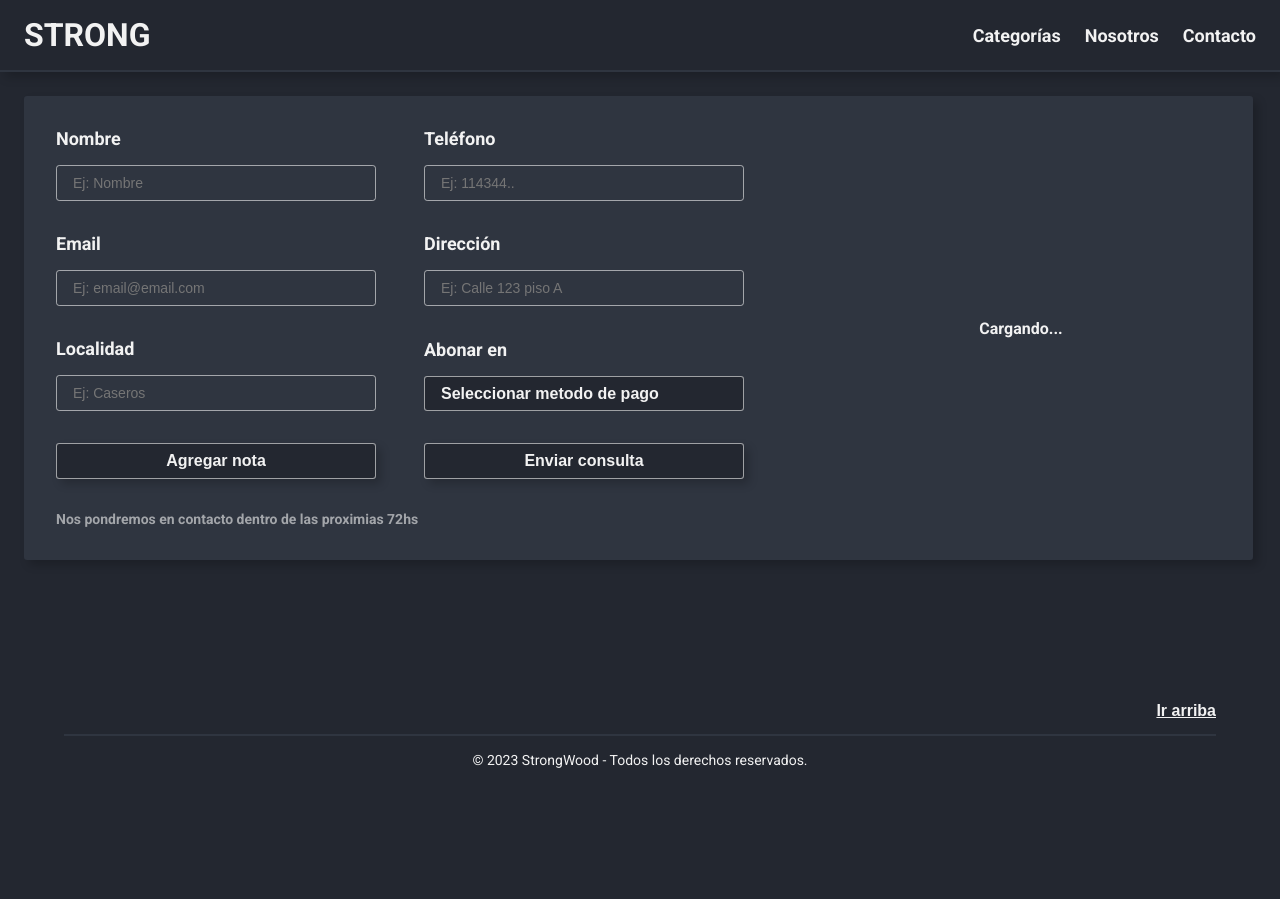
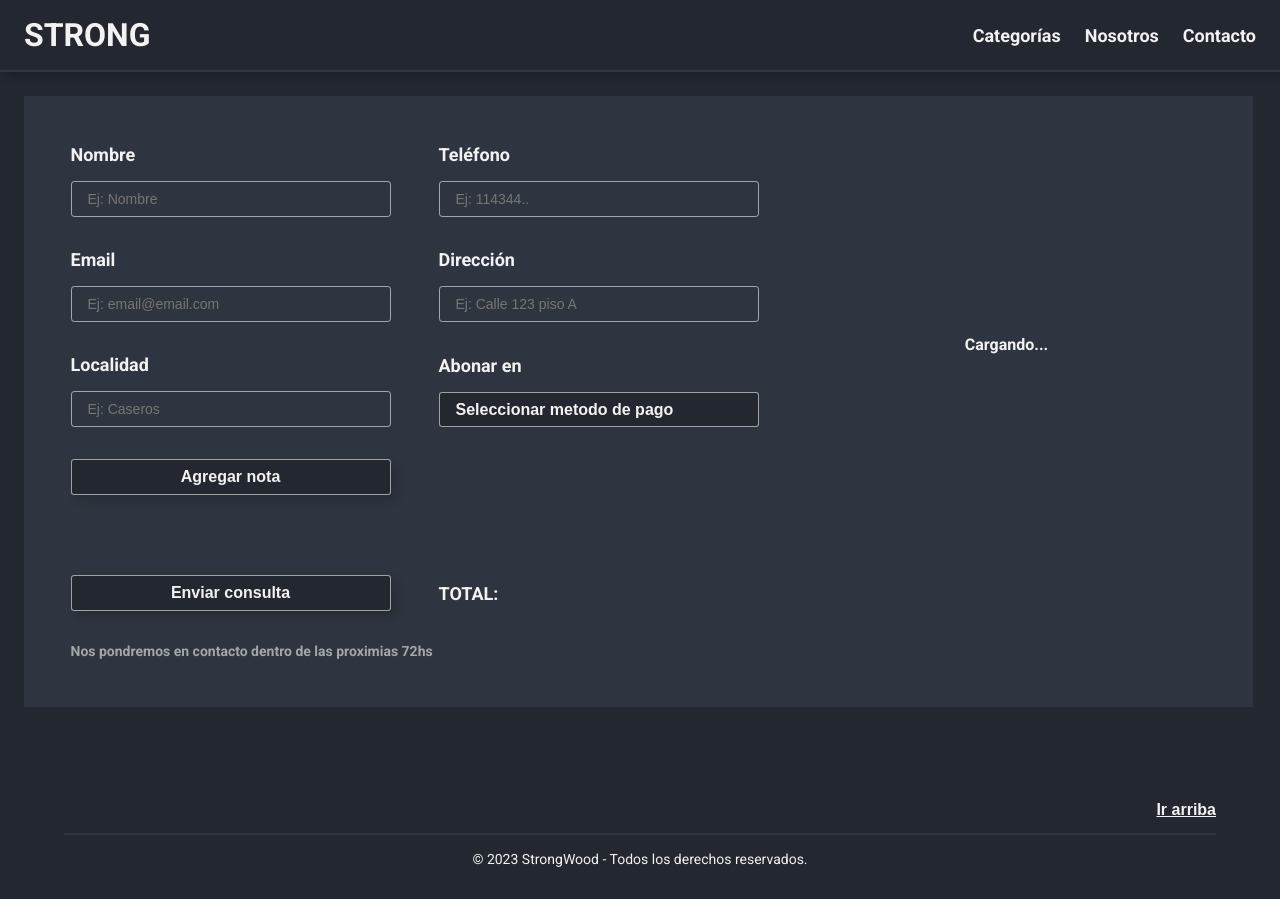
Before and after one commit to Tdibacco17/StrongWood-v2, a Next.js app: page /productos/1/contacto in a window 1280 px wide. Before the commit the page ends 800 px from the top, so only its background shows below. Built offline with nearby package versions, Linux system fonts and the light colour scheme.

Commit message:
ajustes contact pages

```diff
--- a/components/ContactProductComponent/ContactProductComponent.module.scss
+++ b/components/ContactProductComponent/ContactProductComponent.module.scss
@@ -13,31 +13,32 @@
 
     .container-wrapper-card-contact-vertical {
         display: flex;
-        flex-direction: column;
-        gap: 2rem;
-        background-color: var(--secondary-color);
-        border-radius: var(--border-radius);
-        box-shadow: var(--box-shadow);
-        padding: 2rem;
+        justify-content: center;
         overflow: hidden;
-
-        @media (max-width:1170px) {
-            padding: 2rem 1.3rem;
-        }
-
-        @media (max-width:992px) {
-            padding: 2rem 1rem;
-        }
 
         .container-wrapper-card-contact {
             display: flex;
             flex-direction: row-reverse;
             justify-content: space-between;
+            background-color: var(--secondary-color);
+            border-radius: var(--border-radius);
+            box-shadow: var(--box-shadow);
+            padding: 3rem;
+            gap: 3rem;
+
+            @media (max-width:1170px) {
+                padding: 2rem;
+            }
 
             @media (max-width:992px) {
                 flex-direction: column;
                 align-items: center;
+                width: 100%;
                 gap: 2rem;
+            }
+
+            @media (max-width:640px) {
+                padding: 1rem;
             }
 
             .container-outer-image-product-contact {
@@ -108,10 +109,23 @@
                     max-width: 100%;
                 }
 
+                @media (max-width:305px) {
+                    min-width: var(--width-large-form);
+                    max-width: var(--width-large-form);
+                }
+
+                @media (max-width:290px) {
+                    --width-large-form: 15rem;
+                }
+
                 .wrapper-field-complete {
                     display: flex;
                     align-items: flex-end;
                     gap: 3rem;
+
+                    &.space-btn-submit {
+                        padding-top: 3rem;
+                    }
 
                     @media (max-width:1170px) {
                         gap: 1.5rem;
@@ -122,8 +136,17 @@
                         grid-template-columns: repeat(2, 1fr);
                     }
 
-                    @media (max-width:600px) {
+                    @media (max-width:640px) {
                         grid-template-columns: repeat(1, 1fr);
+                    }
+
+                    .resume-total {
+                        display: flex;
+                        align-items: center;
+                        height: 100%;
+                        font-size: var(--font-xmedium);
+                        font-weight: var(--font-bold);
+                        text-transform: uppercase;
                     }
 
                     .btn-custom {
@@ -158,7 +181,7 @@
                             max-width: 100%;
                         }
 
-                        @media (max-width:600px) {
+                        @media (max-width:640px) {
                             padding: 0.5rem;
                         }
 
@@ -204,7 +227,7 @@
                             max-width: 100%;
                         }
 
-                        @media (max-width:600px) {
+                        @media (max-width:640px) {
                             padding: 0.5rem;
                         }
 
--- a/components/ContactProductComponent/ContactProductComponent.tsx
+++ b/components/ContactProductComponent/ContactProductComponent.tsx
@@ -53,16 +53,16 @@ export default function ContactProductComponent({
                     </div>
                     <form onSubmit={handleSubmit} className={styles['container-section-form']}>
                         <div className={styles['wrapper-field-complete']}>
-                            <FieldToCompleteComponent isTextAreaField={false} isSelectField={false} fieldProps={data.contact.fields.name} valueRef={nameRef} />
-                            <FieldToCompleteComponent isTextAreaField={false} isSelectField={false} fieldProps={data.contact.fields.phone} valueRef={phoneRef} />
+                            <FieldToCompleteComponent contactPage={false} isTextAreaField={false} isSelectField={false} fieldProps={data.contact.fields.name} valueRef={nameRef} />
+                            <FieldToCompleteComponent contactPage={false} isTextAreaField={false} isSelectField={false} fieldProps={data.contact.fields.phone} valueRef={phoneRef} />
                         </div>
                         <div className={styles['wrapper-field-complete']}>
-                            <FieldToCompleteComponent isTextAreaField={false} isSelectField={false} fieldProps={data.contact.fields.email} valueRef={emailRef} />
-                            <FieldToCompleteComponent isTextAreaField={false} isSelectField={false} fieldProps={data.contact.fields.direction} valueRef={directionRef} />
+                            <FieldToCompleteComponent contactPage={false} isTextAreaField={false} isSelectField={false} fieldProps={data.contact.fields.email} valueRef={emailRef} />
+                            <FieldToCompleteComponent contactPage={false} isTextAreaField={false} isSelectField={false} fieldProps={data.contact.fields.direction} valueRef={directionRef} />
                         </div>
                         <div className={styles['wrapper-field-complete']}>
-                            <FieldToCompleteComponent isTextAreaField={false} isSelectField={false} fieldProps={data.contact.fields.location} valueRef={locationRef} />
-                            <FieldToCompleteComponent isTextAreaField={false} isSelectField={true} selectProps={data.contact.fields.select.options} handlePaymentChange={handlePaymentChange} selectRef={selectRef} selectedPayment={selectedPayment} />
+                            <FieldToCompleteComponent contactPage={false} isTextAreaField={false} isSelectField={false} fieldProps={data.contact.fields.location} valueRef={locationRef} />
+                            <FieldToCompleteComponent contactPage={false} paymentMethod={paymentMethod} isSelect={isSelect} isTextAreaField={false} isSelectField={true} selectProps={data.contact.fields.select.options} handlePaymentChange={handlePaymentChange} selectRef={selectRef} selectedPayment={selectedPayment} />
                         </div>
                         <div className={styles['wrapper-field-complete']}>
                             <button className={styles['btn-custom']}
@@ -72,19 +72,41 @@ export default function ContactProductComponent({
                                 aria-label={data.contact.buttons.addNote.ariaLabel}>
                                 {data.contact.buttons.addNote.text}
                             </button>
+                        </div>
+
+                        <div className={`${styles['wrapper-field-complete']} ${styles['space-btn-submit']}`}>
                             <button className={styles['btn-send-custom']}
                                 type='submit'
                                 disabled={loadingText}
                                 aria-label={data.contact.buttons.submit.ariaLabel}>
                                 {loadingText ? data.contact.buttons.submit.loading : data.contact.buttons.submit.text}
                             </button>
+                            {
+                                isSelect && !isSelect ?
+                                    <p className={styles['resume-total']}>
+                                        Total: {paymentMethod ?
+                                            (paymentMethod === "tarjeta" ?
+                                                productData?.details.payment.card.offerPrice
+                                                : productData?.details.payment.cash.offerPrice)
+                                            : ""}
+                                    </p>
+                                    : <p className={styles['resume-total']}>
+                                        Total: {selectedPayment ?
+                                            (selectedPayment === "tarjeta" ?
+                                                productData?.details.payment.card.offerPrice
+                                                : productData?.details.payment.cash.offerPrice)
+                                            : ""
+                                        }
+                                    </p>
+                            }
                         </div>
+
                         <p className={styles['text-note-custom']}>{data.contact.info}</p>
                     </form>
                 </div>
                 {errorMessage && <p className={styles['text-error-custom']}>{errorMessage}</p>}
                 {isNote &&
-                    <FieldToCompleteComponent isTextAreaField={true} isSelectField={false} fieldProps={data.contact.fields.textarea} handleChangeNoteRef={handleChangeNoteRef} />}
+                    <FieldToCompleteComponent contactPage={false} isTextAreaField={true} isSelectField={false} fieldProps={data.contact.fields.textarea} handleChangeNoteRef={handleChangeNoteRef} />}
             </div>
         </div>
     )
--- a/components/FieldToCompleteComponent/FieldToCompleteComponent.module.scss
+++ b/components/FieldToCompleteComponent/FieldToCompleteComponent.module.scss
@@ -3,6 +3,16 @@
     flex-direction: column;
     gap: 1rem;
     width: 100%;
+
+    --width-large-form: 20rem;
+
+    @media (max-width:1250px) {
+        --width-large-form: 18rem;
+    }
+
+    @media (max-width:1170px) {
+        --width-large-form: 16rem;
+    }
 
     .text-custom {
         font-weight: var(--font-bold);
@@ -10,8 +20,14 @@
     }
 
     .input-custom {
+        min-width: var(--width-large-form);
+        max-width: var(--width-large-form);
+
+        &.contact-page {
             min-width: 100%;
             max-width: 100%;
+        }
+
         outline: none;
         background-color: transparent;
         border: none;
@@ -39,11 +55,10 @@
             max-width: 100%;
         }
 
-        @media (max-width:600px) {
+        @media (max-width:640px) {
             padding: 0.5rem;
         }
     }
-
 
     .select-custom {
         min-width: var(--width-large-form);
@@ -79,7 +94,7 @@
             max-width: 100%;
         }
 
-    @media (max-width:600px) {
+        @media (max-width:640px) {
             padding: 0.5rem;
         }
     }
--- a/components/FieldToCompleteComponent/FieldToCompleteComponent.tsx
+++ b/components/FieldToCompleteComponent/FieldToCompleteComponent.tsx
@@ -13,6 +13,7 @@ export default function FieldToCompleteComponent({
     isSelectField,
     paymentMethod,
     isSelect,
+    contactPage
 }: FieldToCompleteProps) {
 
     if (isTextAreaField) {
@@ -57,7 +58,7 @@ export default function FieldToCompleteComponent({
         <label className={styles['wrapper-label']}>
             <p className={styles['text-custom']}>{fieldProps?.label}</p>
             <input
-                className={styles['input-custom']}
+                className={`${styles['input-custom']} ${contactPage ? styles['contact-page'] : ""}`}
                 // required
                 type={fieldProps?.input.type}
                 name={fieldProps?.input.name}
--- a/containers/ContactContainer/ContactContainer.tsx
+++ b/containers/ContactContainer/ContactContainer.tsx
@@ -97,7 +97,6 @@ export default function ContactContainer() {
         emailRef={emailRef}
         directionRef={directionRef}
         locationRef={locationRef}
-        noteRef={noteRef}
         handleChangeNoteRef={handleChangeNoteRef}
         loadingText={loadingText}
         errorMessage={errorMessage}
--- a/types/index.ts
+++ b/types/index.ts
@@ -44,7 +44,8 @@ export interface FieldToCompleteProps {
     paymentMethod?: string,
     isSelect?: boolean,
     isTextAreaField: boolean,
-    isSelectField: boolean
+    isSelectField: boolean,
+    contactPage: boolean
 }
 
 export interface FieldProps {
@@ -108,7 +109,6 @@ export interface ContactProps {
     emailRef: React.RefObject<HTMLInputElement>,
     directionRef: React.RefObject<HTMLInputElement>,
     locationRef: React.RefObject<HTMLInputElement>,
-    noteRef: string,
     handleChangeNoteRef: (event: React.ChangeEvent<HTMLTextAreaElement>) => void
     loadingText: boolean,
     errorMessage: string,
```
Also changed, not shown: components/ContactComponent/ContactComponent.module.scss (+7 -0 lines), components/ContactComponent/ContactComponent.tsx (+8 -7 lines). Lines whose indentation alone changed are shown as unchanged.
